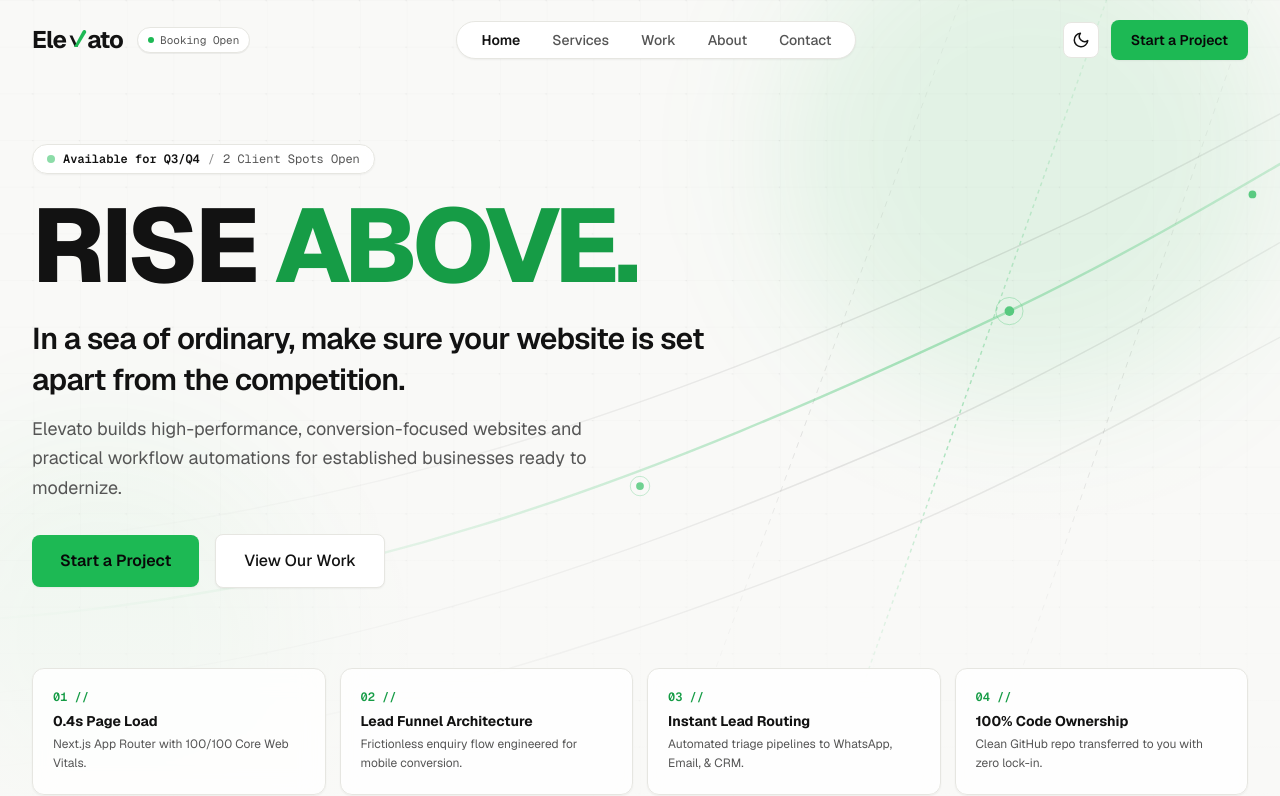
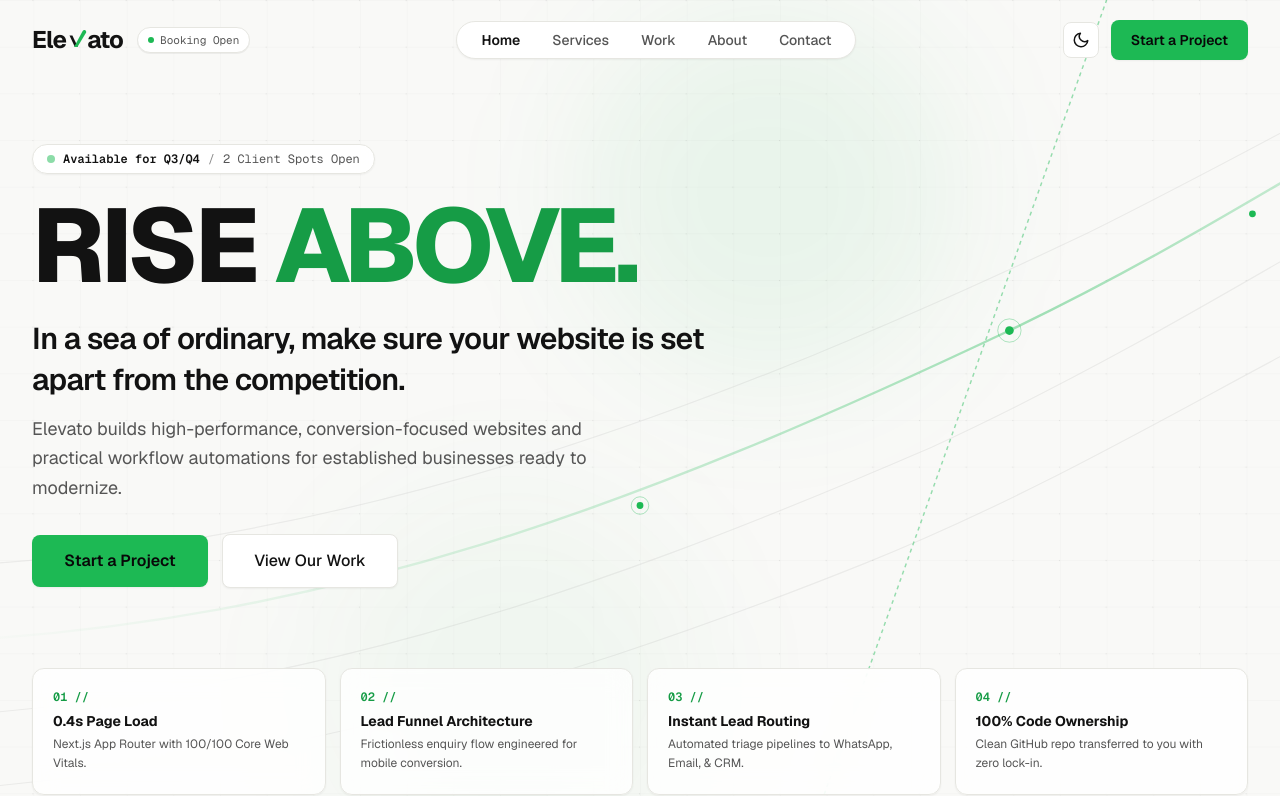
Before and after one commit to rajatozaki/elevato, a Next.js app: page / in a window 1280 px wide. Shown: the top 796 px of the page. Built offline with nearby package versions, Linux system fonts and the light colour scheme.

Commit message:
fix: equalize hero button sizes, unify seamless background across all sections and eliminate uneven partitions

```diff
--- a/components/sections/FinalCTA.tsx
+++ b/components/sections/FinalCTA.tsx
@@ -4,22 +4,22 @@ import { AnimateIn } from '@/components/ui/AnimateIn';
 
 export default function FinalCTA() {
   return (
-    <section className="bg-dark text-text-on-dark py-28 lg:py-36 relative border-t border-border-dark">
+    <section className="py-28 lg:py-36 relative border-t border-border-subtle bg-surface/60">
       <Container>
         <div className="max-w-3xl mx-auto text-center">
           <AnimateIn>
-            <div className="inline-flex items-center gap-2 px-3.5 py-1.5 rounded-full border border-border-dark bg-[#222220] text-xs font-mono text-text-muted-dark mb-6">
-              <span className="w-1.5 h-1.5 rounded-full bg-accent" />
+            <div className="inline-flex items-center gap-2 px-3.5 py-1.5 rounded-full border border-border-subtle bg-surface text-xs font-mono text-text-secondary mb-6 shadow-xs">
+              <span className="w-1.5 h-1.5 rounded-full bg-accent animate-pulse" />
               <span>Direct Discovery · Transparent Scope</span>
             </div>
 
-            <h2 className="text-3xl sm:text-4xl lg:text-5xl font-semibold tracking-tight mb-6 text-text-on-dark leading-tight">
+            <h2 className="text-3xl sm:text-4xl lg:text-5xl font-semibold tracking-tight mb-6 text-text-primary leading-tight">
               Have a website or workflow that needs improving?
             </h2>
-            <p className="text-text-muted-dark text-lg md:text-xl mb-10 max-w-2xl mx-auto leading-relaxed">
+            <p className="text-text-secondary text-lg md:text-xl mb-10 max-w-2xl mx-auto leading-relaxed">
               Tell us what is slowing your business down. We can help determine whether the right starting point is a website, a better lead flow, automation, or a combination of them.
             </p>
-            <Button variant="primary" size="lg" href="/contact">
+            <Button variant="primary" size="lg" href="/contact" className="w-full sm:w-56 text-center justify-center">
               Start a Conversation
             </Button>
           </AnimateIn>
--- a/components/sections/Hero.tsx
+++ b/components/sections/Hero.tsx
@@ -69,11 +69,11 @@ export default function Hero() {
           </AnimateIn>
 
           {/* CTAs */}
-          <AnimateIn direction="up" delay={300} className="mt-8 flex flex-wrap items-center gap-4">
-            <Button variant="primary" size="lg" href="/contact">
+          <AnimateIn direction="up" delay={300} className="mt-8 flex flex-col sm:flex-row items-stretch sm:items-center gap-3.5">
+            <Button variant="primary" size="lg" href="/contact" className="w-full sm:w-44 text-center justify-center">
               Start a Project
             </Button>
-            <Button variant="secondary" size="lg" href="/work">
+            <Button variant="secondary" size="lg" href="/work" className="w-full sm:w-44 text-center justify-center">
               View Our Work
             </Button>
           </AnimateIn>
--- a/components/sections/ProcessSection.tsx
+++ b/components/sections/ProcessSection.tsx
@@ -28,13 +28,13 @@ const steps = [
 
 export default function ProcessSection() {
   return (
-    <section className="bg-dark text-text-on-dark py-24 lg:py-32 relative border-t border-border-dark">
+    <section className="py-24 lg:py-32 relative border-t border-border-subtle">
       <Container>
         <div className="grid grid-cols-1 lg:grid-cols-12 gap-12 lg:gap-16">
           <div className="lg:col-span-5">
             <AnimateIn>
-              <SectionHeading label="Process" title="How we work" align="left" inverted={true} />
-              <p className="mt-6 text-text-muted-dark leading-relaxed">
+              <SectionHeading label="Process" title="How we work" align="left" />
+              <p className="mt-6 text-text-secondary leading-relaxed">
                 Clear milestones and direct communication. No disappearing for weeks.
               </p>
             </AnimateIn>
@@ -44,14 +44,14 @@ export default function ProcessSection() {
             <div className="flex flex-col">
               {steps.map((step, i) => (
                 <AnimateIn key={step.number} delay={i * 100}>
-                  <div className={`py-8 ${i !== steps.length - 1 ? 'border-b border-border-dark/80' : ''} ${i === 0 ? 'pt-0' : ''}`}>
+                  <div className={`py-8 ${i !== steps.length - 1 ? 'border-b border-border-subtle' : ''} ${i === 0 ? 'pt-0' : ''}`}>
                     <div className="flex flex-col md:flex-row gap-4 md:gap-8 items-start">
-                      <div className="text-accent font-mono text-xl font-bold">{step.number}</div>
+                      <div className="text-accent-dark dark:text-accent font-mono text-xl font-bold">{step.number}</div>
                       <div>
-                        <h3 className="text-xl font-semibold text-text-on-dark mb-2.5">
+                        <h3 className="text-xl font-semibold text-text-primary mb-2.5">
                           {step.title}
                         </h3>
-                        <p className="text-text-muted-dark leading-relaxed text-sm md:text-base">
+                        <p className="text-text-secondary leading-relaxed text-sm md:text-base">
                           {step.description}
                         </p>
                       </div>
--- a/components/ui/ElevateCraftBackground.tsx
+++ b/components/ui/ElevateCraftBackground.tsx
@@ -1,93 +1,96 @@
 export function ElevateCraftBackground() {
   return (
     <div className="absolute inset-0 -z-10 overflow-hidden pointer-events-none select-none">
-      {/* Dynamic Ambient Background Glows */}
-      <div className="absolute -top-24 right-0 w-[500px] h-[500px] bg-accent/10 dark:bg-accent/15 rounded-full blur-3xl" />
-      <div className="absolute top-1/2 -left-24 w-[400px] h-[400px] bg-accent/5 dark:bg-accent/10 rounded-full blur-3xl" />
+      {/* Subtle ambient accent glow */}
+      <div className="absolute top-0 right-1/4 w-96 h-96 bg-accent/[0.07] dark:bg-accent/[0.12] rounded-full blur-3xl" />
+      <div className="absolute bottom-0 left-1/4 w-96 h-96 bg-accent/[0.04] dark:bg-accent/[0.08] rounded-full blur-3xl" />
 
       {/* Abstract 'Elevate' Geometric Vector Craft */}
       <svg
-        className="absolute inset-0 w-full h-full opacity-70 dark:opacity-40"
+        className="absolute inset-0 w-full h-full"
         xmlns="http://www.w3.org/2000/svg"
         fill="none"
         preserveAspectRatio="xMidYMid slice"
         viewBox="0 0 1440 900"
       >
         <defs>
-          {/* Gradients for ascending lines */}
-          <linearGradient id="elevate-line-1" x1="0%" y1="100%" x2="100%" y2="0%">
+          <linearGradient id="elevate-accent-gradient" x1="0%" y1="100%" x2="100%" y2="0%">
             <stop offset="0%" stopColor="#1DB954" stopOpacity="0" />
-            <stop offset="50%" stopColor="#1DB954" stopOpacity="0.5" />
-            <stop offset="100%" stopColor="#1DB954" stopOpacity="0.1" />
+            <stop offset="60%" stopColor="#1DB954" stopOpacity="0.4" />
+            <stop offset="100%" stopColor="#1DB954" stopOpacity="0.05" />
           </linearGradient>
 
-          <linearGradient id="elevate-line-2" x1="0%" y1="100%" x2="100%" y2="0%">
-            <stop offset="0%" stopColor="currentColor" stopOpacity="0" />
-            <stop offset="50%" stopColor="currentColor" stopOpacity="0.15" />
-            <stop offset="100%" stopColor="currentColor" stopOpacity="0.05" />
-          </linearGradient>
-
-          <pattern id="elevate-grid" width="48" height="48" patternUnits="userSpaceOnUse">
+          <pattern id="elevate-subtle-grid" width="48" height="48" patternUnits="userSpaceOnUse">
             <path
               d="M 48 0 L 0 0 0 48"
               fill="none"
               stroke="currentColor"
               strokeWidth="0.75"
-              strokeOpacity="0.05"
+              className="text-text-primary opacity-[0.04] dark:opacity-[0.06]"
             />
-            <circle cx="48" cy="0" r="1.5" fill="currentColor" fillOpacity="0.08" />
+            <circle
+              cx="48"
+              cy="0"
+              r="1.2"
+              fill="currentColor"
+              className="text-text-primary opacity-[0.08] dark:opacity-[0.12]"
+            />
           </pattern>
         </defs>
 
-        {/* Subtle Precision Grid */}
-        <rect width="100%" height="100%" fill="url(#elevate-grid)" className="text-text-primary" />
+        {/* Precision Background Grid */}
+        <rect width="100%" height="100%" fill="url(#elevate-subtle-grid)" />
 
-        {/* Ascending Stepped Elevation Planes & Curves */}
+        {/* Ascending Elevation Curves */}
         <path
-          d="M -100 800 C 300 780, 600 700, 950 560 C 1200 460, 1400 320, 1600 240"
-          stroke="url(#elevate-line-2)"
-          strokeWidth="1.5"
-          className="text-text-primary"
+          d="M -100 820 C 300 800, 600 720, 950 580 C 1200 480, 1400 340, 1600 260"
+          stroke="currentColor"
+          strokeWidth="1.2"
+          className="text-text-primary opacity-[0.06] dark:opacity-[0.1]"
         />
 
         <path
-          d="M -50 720 C 350 700, 650 600, 1020 440 C 1280 320, 1480 180, 1650 100"
-          stroke="url(#elevate-line-2)"
-          strokeWidth="1.5"
-          className="text-text-primary"
+          d="M -50 740 C 350 720, 650 620, 1020 460 C 1280 340, 1480 200, 1650 120"
+          stroke="currentColor"
+          strokeWidth="1.2"
+          className="text-text-primary opacity-[0.06] dark:opacity-[0.1]"
         />
 
-        {/* Signature Green Accent Elevation Vector */}
+        {/* Primary Green Elevation Trajectory */}
         <path
-          d="M 0 640 C 400 620, 720 500, 1100 320 C 1350 200, 1500 80, 1700 0"
-          stroke="url(#elevate-line-1)"
+          d="M 0 660 C 400 640, 720 520, 1100 340 C 1350 220, 1500 100, 1700 20"
+          stroke="url(#elevate-accent-gradient)"
           strokeWidth="2.5"
         />
 
         <path
-          d="M 50 560 C 450 530, 800 400, 1180 220 C 1420 100, 1550 20, 1750 -80"
-          stroke="url(#elevate-line-2)"
-          strokeWidth="1.5"
-          className="text-text-primary"
+          d="M 50 580 C 450 550, 800 420, 1180 240 C 1420 120, 1550 40, 1750 -60"
+          stroke="currentColor"
+          strokeWidth="1.2"
+          className="text-text-primary opacity-[0.06] dark:opacity-[0.1]"
         />
 
-        {/* Vertical Ascending Rays (Abstract Ascension) */}
-        <line x1="720" y1="900" x2="1050" y2="0" stroke="url(#elevate-line-2)" strokeWidth="1" strokeDasharray="6 6" className="text-text-primary" />
-        <line x1="880" y1="900" x2="1200" y2="0" stroke="url(#elevate-line-1)" strokeWidth="1.5" strokeDasharray="4 4" />
-        <line x1="1040" y1="900" x2="1350" y2="0" stroke="url(#elevate-line-2)" strokeWidth="1" strokeDasharray="6 6" className="text-text-primary" />
+        {/* Ascending Metric Vectors */}
+        <line
+          x1="880"
+          y1="900"
+          x2="1200"
+          y2="0"
+          stroke="#1DB954"
+          strokeWidth="1.5"
+          strokeDasharray="4 4"
+          strokeOpacity="0.45"
+        />
 
-        {/* Ascending Nodes (Key Elevation Points) */}
-        <circle cx="720" cy="500" r="4" fill="#1DB954" />
-        <circle cx="720" cy="500" r="10" stroke="#1DB954" strokeWidth="1" strokeOpacity="0.4" />
+        {/* Ascending Focus Nodes */}
+        <circle cx="720" cy="520" r="3.5" fill="#1DB954" />
+        <circle cx="720" cy="520" r="9" stroke="#1DB954" strokeWidth="1" strokeOpacity="0.35" />
 
-        <circle cx="1100" cy="320" r="5" fill="#1DB954" />
-        <circle cx="1100" cy="320" r="14" stroke="#1DB954" strokeWidth="1" strokeOpacity="0.4" />
+        <circle cx="1100" cy="340" r="4.5" fill="#1DB954" />
+        <circle cx="1100" cy="340" r="12" stroke="#1DB954" strokeWidth="1" strokeOpacity="0.35" />
 
-        <circle cx="1350" cy="200" r="4" fill="#1DB954" />
+        <circle cx="1350" cy="220" r="3.5" fill="#1DB954" />
       </svg>
-
-      {/* Clean Edge Blending Gradients */}
-      <div className="absolute inset-0 bg-gradient-to-b from-transparent via-transparent to-starlight dark:to-dark" />
     </div>
   );
 }
```
Also changed, not shown: components/layout/Footer.tsx (+11 -11 lines), components/sections/WebsiteHighlight.tsx (+18 -19 lines).
